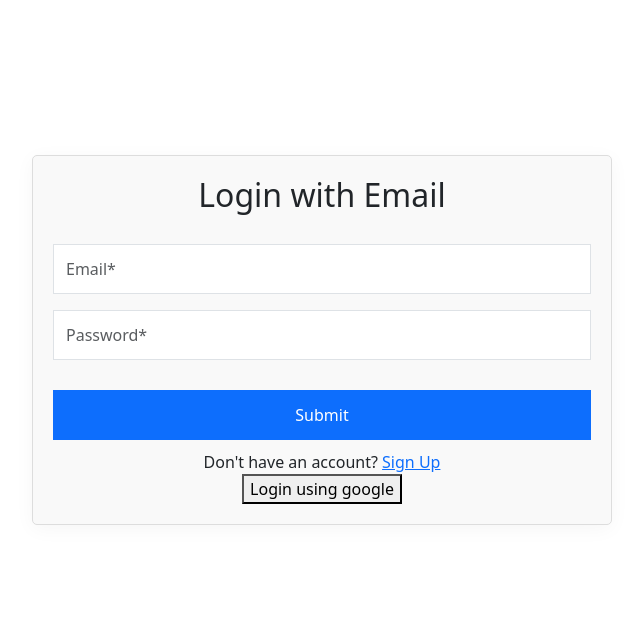
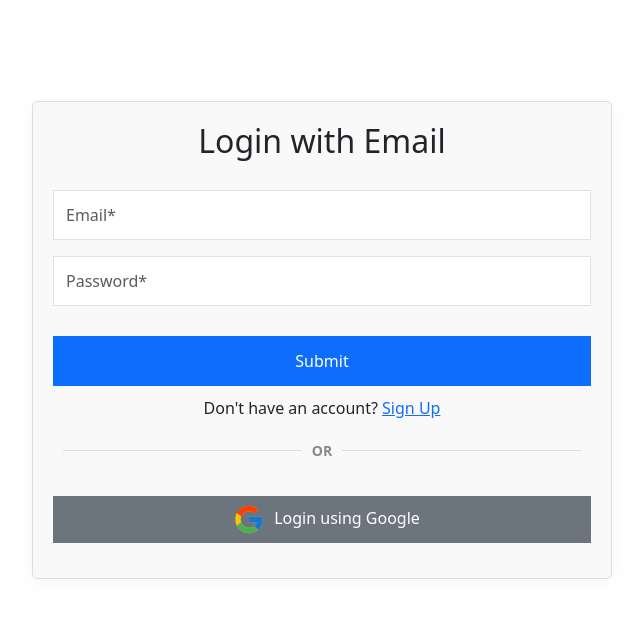
Before and after one commit to Sahilqba/pabs_new, a Next.js app in the folder frontend/: page /userlogin in a window 1280 px wide. Shown: the top 618 px of the page, without its empty margins (318-961 px from the left). Built offline with nearby package versions, Linux system fonts and the light colour scheme.

Commit message:
impplementation of role modal

```diff
--- a/frontend/src/app/globals.css
+++ b/frontend/src/app/globals.css
@@ -324,3 +324,47 @@ th {
 /* .hero-subtext {
   margin: 15px 0 30px 0;
 } */
+ /* svg G */
+ svg {
+  height: 33px;
+  width: 50px;
+}
+.alternate-signin .btn {
+  width: 100%;
+  margin: 15px 0;
+  border-radius: 0;
+}
+.separator {
+  display: flex;
+  align-items: center;
+  margin: 20px 0; /* Adds space above and below the separator */
+  color: #888; /* Light gray color for the text */
+  font-size: 14px;
+  font-weight: bold;
+}
+
+.separator::before,
+.separator::after {
+  content: "";
+  flex: 1; /* Makes the line stretch */
+  height: 1px;
+  background-color: #ddd; /* Light gray line */
+  margin: 0 10px; /* Space around the text */
+}
+.mdl-btn {
+  width: 29% !important;
+  border-radius: 0 !important;
+  font-size: 18px !important;
+}
+.custom-close-btn {
+  background: transparent;
+  border: none;
+  font-size: 1.5rem;
+  font-weight: bold;
+  position: absolute;
+  right: 15px;
+  top: 15px;
+  transition: color 0.3s ease;
+}
+
+.custom-close-btn:hover {color: #ff0000;}
--- a/frontend/src/app/userProfile/page.jsx
+++ b/frontend/src/app/userProfile/page.jsx
@@ -28,7 +28,7 @@ function page() {
     const storedRole = localStorage.getItem("role");
     const storedUserName = localStorage.getItem("userName");
     const nameFromGoogle = Cookies.get("nameFromGoogle");
-    const userRoleGoogle = Cookies.get("userRoleGoogle");
+    const userRoleGoogle = Cookies.get("role");
     setRole(storedRole|| userRoleGoogle);
     setUserName(storedUserName|| nameFromGoogle);
     // console.log("Fetched Role:", storedRole);
--- a/frontend/src/app/userRoleGoogle/page.jsx
+++ b/frontend/src/app/userRoleGoogle/page.jsx
@@ -2,6 +2,8 @@
 import { React, useState } from "react";
 import Cookies from "js-cookie";
 import { useRouter } from "next/navigation";
+import { ToastContainer, toast } from "react-toastify";
+import "react-toastify/dist/ReactToastify.css";
 function page() {
   const router = useRouter();
   const [role, setRole] = useState("");
--- a/frontend/src/app/userlogin/page.jsx
+++ b/frontend/src/app/userlogin/page.jsx
@@ -17,6 +17,9 @@ function page() {
   const [password, setPassword] = React.useState("");
   const [passwordError, setPasswordError] = useState("");
   const [formValidated, setFormValidated] = useState(false);
+  const [showRoleModal, setShowRoleModal] = useState(false);
+  const [userRole, setUserRole] = useState("");
+  const [isGoogleLogin, setIsGoogleLogin] = useState(false);
   const [loading, setLoading] = React.useState(false);
   const handleSignUpClick = (e) => {
     e.preventDefault();
@@ -48,6 +51,7 @@ function page() {
   const handleSubmit = async (e) => {
     e.preventDefault();
 
+    if (isGoogleLogin) return;
     const form = e.currentTarget;
     if (!form.checkValidity() || passwordError) {
       e.stopPropagation();
@@ -60,28 +64,91 @@ function page() {
 
     Cookies.set("emailFromLoginPage", email, { expires: 1, path: "/" });
     Cookies.set("passwordFromLoginPage", password, { expires: 1, path: "/" });
-    router.push("/userRoleVanilla");
+    Cookies.set("userRole", userRole, { expires: 1, path: "/" });
+
+    // router.push("/userRoleVanilla");
+
+    setShowRoleModal(true);
   };
 
   const handleGoogleLogin = () => {
+
     console.log("Google login clicked");
-    router.push("/userRoleGoogle");
+    // router.push("/userRoleGoogle");
+    setIsGoogleLogin(true);
+    setShowRoleModal(true);
     // window.location.href = "http://localhost:8080/auth/google";
+  };
+
+  const handleRoleSelection = async (role) => {
+    setUserRole(role);
+    setShowRoleModal(false);
+    // You can now use the selectedRole state to capture the input
+    console.log("Selected Role:", role);
+
+    if (isGoogleLogin) {
+      Cookies.set("role", role, { expires: 1, path: "/" });
+      window.location.href = `${process.env.NEXT_PUBLIC_API_URL}/auth/google`;
+      return;
+  }
+
+    Cookies.set("emailFromLoginPage", email, { expires: 1, path: "/" });
+    Cookies.set("passwordFromLoginPage", password, { expires: 1, path: "/" });
+    Cookies.set("role", role, { expires: 1, path: "/" });
+    try {
+      const response = await fetch(
+        `${process.env.NEXT_PUBLIC_API_URL}/userLogin`,
+        {
+          method: "POST",
+          headers: {
+            "Content-Type": "application/json",
+          },
+          body: JSON.stringify({
+            email: email,
+            password: password,
+            role: role,
+          }),
+        }
+      );
+      const data = await response.json();
+      if (response.ok) {
+        console.log("Login successful");
+        // console.log("Data:", data);
+        toast.success("Login successful !");
+        localStorage.setItem("jwtToken", data.token);
+        localStorage.setItem("userId", data.user._id);
+        localStorage.setItem("userName", data.user.name);
+        localStorage.setItem("role", data.user.role);
+        Cookies.set("jwtCookie", data.token, { expires: 1, path: "/" });
+        setTimeout(() => {
+          router.push(`/userProfile`);
+        }, 2000);
+      } else {
+        // const errorResult = await response.json();
+        // console.log(errorResult.error);
+        const errorMessage = data?.error || "Invalid credentials";
+        console.error("Login failed:", errorMessage);
+        toast.error(errorMessage);
+      }
+    } catch (error) {
+      console.error("Error during login:", error);
+      toast.error("Incorrect Role.");
+    } finally {
+      //   setLoading(false); // Reset loading state
+    }
   };
 
   return (
     <>
-      {/* <Header /> */}
       <div className="flex-container">
         <div className="flex-item-login login-form">
           <h2>Login with Email</h2>
-          {/* <div> */}
+
           {loading ? (
             <div className="spinner-border" role="status">
               <span className="sr-only"></span>
             </div>
           ) : (
-            <div>
             <form
               className={`needs-validation ${
                 formValidated ? "was-validated" : ""
@@ -152,17 +219,93 @@ function page() {
                   )}
                 </div>
               </div>
+              <div className="separator">
+                <span>OR</span>
+              </div>
+              <div className="alternate-signin">
+                <button
+                  onClick={handleGoogleLogin}
+                  className="btn btn-secondary"
+                >
+                  <svg
+                    xmlns="http://www.w3.org/2000/svg"
+                    x="0px"
+                    y="0px"
+                    width="100"
+                    height="100"
+                    viewBox="0 0 48 48"
+                  >
+                    <path
+                      fill="#FFC107"
+                      d="M43.611,20.083H42V20H24v8h11.303c-1.649,4.657-6.08,8-11.303,8c-6.627,0-12-5.373-12-12c0-6.627,5.373-12,12-12c3.059,0,5.842,1.154,7.961,3.039l5.657-5.657C34.046,6.053,29.268,4,24,4C12.955,4,4,12.955,4,24c0,11.045,8.955,20,20,20c11.045,0,20-8.955,20-20C44,22.659,43.862,21.35,43.611,20.083z"
+                    ></path>
+                    <path
+                      fill="#FF3D00"
+                      d="M6.306,14.691l6.571,4.819C14.655,15.108,18.961,12,24,12c3.059,0,5.842,1.154,7.961,3.039l5.657-5.657C34.046,6.053,29.268,4,24,4C16.318,4,9.656,8.337,6.306,14.691z"
+                    ></path>
+                    <path
+                      fill="#4CAF50"
+                      d="M24,44c5.166,0,9.86-1.977,13.409-5.192l-6.19-5.238C29.211,35.091,26.715,36,24,36c-5.202,0-9.619-3.317-11.283-7.946l-6.522,5.025C9.505,39.556,16.227,44,24,44z"
+                    ></path>
+                    <path
+                      fill="#1976D2"
+                      d="M43.611,20.083H42V20H24v8h11.303c-0.792,2.237-2.231,4.166-4.087,5.571c0.001-0.001,0.002-0.001,0.003-0.002l6.19,5.238C36.971,39.205,44,34,44,24C44,22.659,43.862,21.35,43.611,20.083z"
+                    ></path>
+                  </svg>
+                  <span>Login using Google</span>
+                </button>
+              </div>
             </form>
-              <div>
-                <button onClick={handleGoogleLogin}>Login using google</button>
+          )}
+          {/* Bootstrap Modal */}
+      {showRoleModal && (
+        <div className="modal fade show d-block" tabIndex="-1" role="dialog">
+          <div className="modal-dialog modal-dialog-centered" role="document">
+            <div className="modal-content">
+              <div className="modal-header">
+                <h5 className="modal-title">Select Your Role</h5>
+                <button
+                      type="button"
+                      className="custom-close-btn"
+                      data-bs-dismiss="modal"
+                      aria-label="Close"
+                      onClick={() => setShowRoleModal(false)}
+                >
+                  <span>&times;</span>
+                </button>
+              </div>
+              <div className="modal-body">
+                <p>Please select your role to continue:</p>
+                <button
+                  className="btn btn-primary mdl-btn m-2"
+                  onClick={() => handleRoleSelection("Admin")}
+                >
+                  Admin
+                </button>
+                <button
+                  className="btn btn-secondary mdl-btn m-2"
+                  onClick={() => handleRoleSelection("Doctor")}
+                >
+                  Doctor
+                </button>
+                <button
+                  className="btn btn-info mdl-btn m-2"
+                  onClick={() => handleRoleSelection("Patient")}
+                >
+                  Patient
+                </button>
+              </div>
+            </div>
           </div>
         </div>
       )}
+
+      {/* Modal Backdrop */}
+      {showRoleModal && <div className="modal-backdrop fade show"></div>}
         </div>
       </div>
-      {/* </div> */}
+
       <ToastContainer />
-      {/* <Footer /> */}
     </>
   );
 }
```
Also changed, not shown: frontend/src/app/userRoleVanilla/page.jsx (+5 -3 lines), frontend/src/components/Header.js (+40 -16 lines), 1 other file (tests, documents, lock files or other folders). Lines whose indentation alone changed are shown as unchanged.
